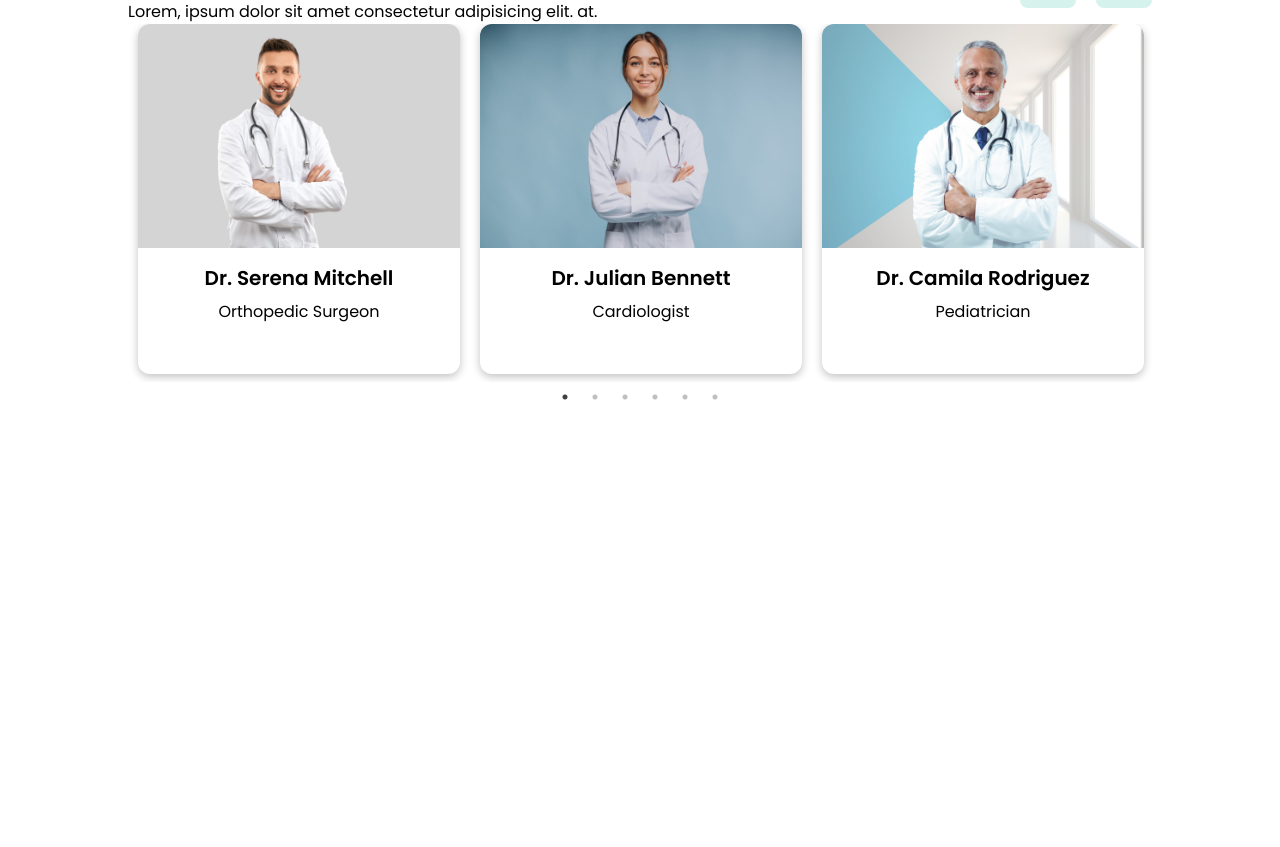
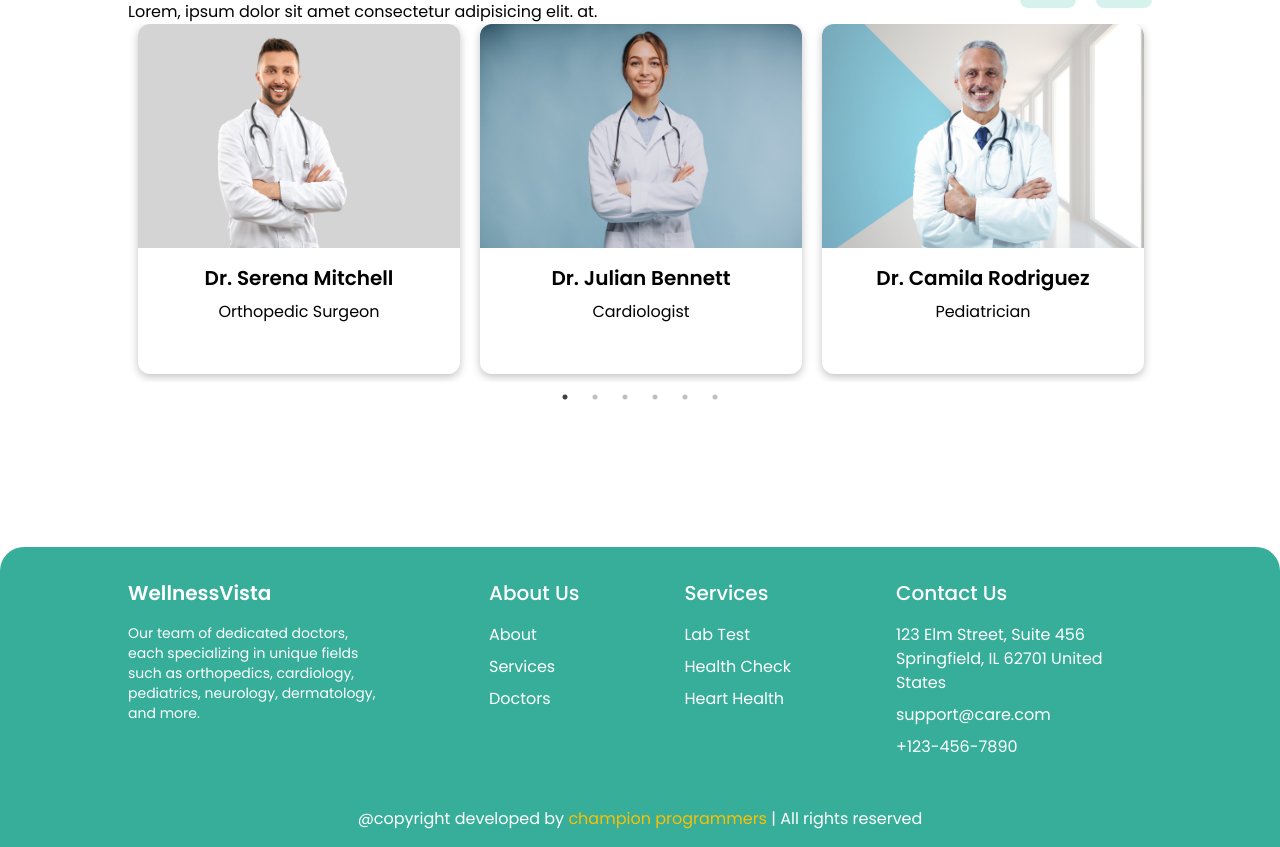
Before and after one commit to rabin6060/fullstack-mern, a React (Vite) app in the folder medic/: page / in a window 1280 px wide. Shown: the part 2653-3500 px from the top of the page. Before the commit the page ends 3200 px from the top, so only its background shows below. Built offline with nearby package versions, Linux system fonts and the light colour scheme.

Commit message:
footer added.

```diff
--- a/medic/src/App.jsx
+++ b/medic/src/App.jsx
@@ -1,6 +1,7 @@
 import React from 'react'
 import About from './components/About'
 import Doctors from './components/Doctors'
+import Footer from './components/Footer'
 import Home from './components/Home'
 import Navbar from './components/Navbar'
 import Services from './components/Services'
@@ -23,6 +24,7 @@ export default function App() {
         <Doctors/>
       </div>
     </main>
+    <Footer/>
     </>
   )
 }
--- /dev/null
+++ b/medic/src/components/Footer.jsx
@@ -0,0 +1,106 @@
+import React from "react";
+import { Link } from "react-scroll";
+
+const Footer = () => {
+  return (
+    <div className="bg-backGroundColor text-white rounded-t-3xl mt-8 md:mt-0">
+      <div className="flex flex-col md:flex-row justify-between p-8 md:px-32 px-5">
+        <div className=" w-full md:w-1/4">
+          <h1 className=" font-semibold text-xl pb-4">WellnessVista</h1>
+          <p className=" text-sm">
+            Our team of dedicated doctors, each specializing in unique fields
+            such as orthopedics, cardiology, pediatrics, neurology, dermatology,
+            and more.
+          </p>
+        </div>
+        <div>
+          <h1 className=" font-medium text-xl pb-4 pt-5 md:pt-0">About Us</h1>
+          <nav className=" flex flex-col gap-2">
+            <Link
+              to="about"
+              spy={true}
+              smooth={true}
+              duration={500}
+              className=" hover:text-hoverColor transition-all cursor-pointer"
+            >
+              About
+            </Link>
+            <Link
+              to="services"
+              spy={true}
+              smooth={true}
+              duration={500}
+              className=" hover:text-hoverColor transition-all cursor-pointer"
+            >
+              Services
+            </Link>
+            <Link
+              to="doctors"
+              spy={true}
+              smooth={true}
+              duration={500}
+              className=" hover:text-hoverColor transition-all cursor-pointer"
+            >
+              Doctors
+            </Link>
+          </nav>
+        </div>
+        <div>
+          <h1 className=" font-medium text-xl pb-4 pt-5 md:pt-0">Services</h1>
+          <nav className=" flex flex-col gap-2">
+            <Link
+              to="services"
+              spy={true}
+              smooth={true}
+              duration={500}
+              className=" hover:text-hoverColor transition-all cursor-pointer"
+            >
+              Lab Test
+            </Link>
+            <Link
+              to="services"
+              spy={true}
+              smooth={true}
+              duration={500}
+              className=" hover:text-hoverColor transition-all cursor-pointer"
+            >
+              Health Check
+            </Link>
+            <Link
+              to="services"
+              spy={true}
+              smooth={true}
+              duration={500}
+              className=" hover:text-hoverColor transition-all cursor-pointer"
+            >
+              Heart Health
+            </Link>
+          </nav>
+        </div>
+        <div className=" w-full md:w-1/4">
+          <h1 className=" font-medium text-xl pb-4 pt-5 md:pt-0">Contact Us</h1>
+          <nav className=" flex flex-col gap-2">
+            <Link to="/" spy={true} smooth={true} duration={500}>
+              123 Elm Street, Suite 456 Springfield, IL 62701 United States
+            </Link>
+            <Link to="/" spy={true} smooth={true} duration={500}>
+              support@care.com
+            </Link>
+            <Link to="/" spy={true} smooth={true} duration={500}>
+              +123-456-7890
+            </Link>
+          </nav>
+        </div>
+      </div>
+      <div>
+        <p className=" text-center py-4">
+          @copyright developed by
+          <span className=" text-hoverColor"> champion programmers</span> | All
+          rights reserved
+        </p>
+      </div>
+    </div>
+  );
+};
+
+export default Footer;
```
